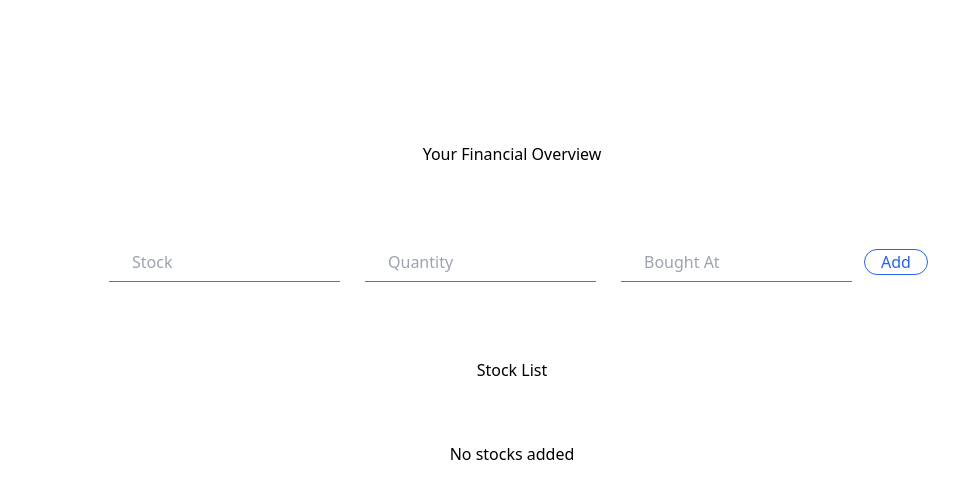
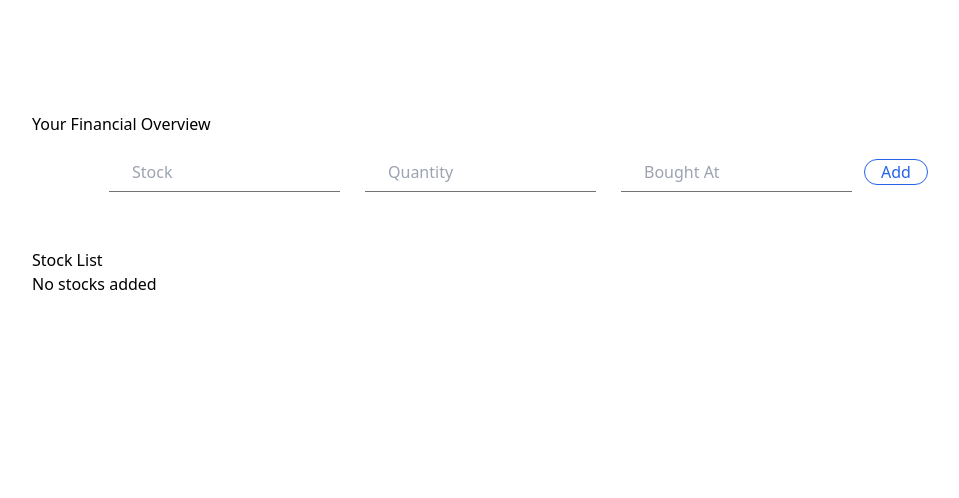
Before and after one commit to lesterc013/se100-capstone, a React (Vite) app: page / in a window 1280 px wide. Shown: the top 498 px of the page, without its empty margins (128-1087 px from the left). Built offline with nearby package versions, Linux system fonts and the light colour scheme.

Commit message:
Styling layout for small to large screens completed

```diff
--- a/src/App.jsx
+++ b/src/App.jsx
@@ -3,6 +3,7 @@ import StockForm from './components/StockForm'
 import StockList from './components/StockList'
 import { StockListContext } from './components/StockListContext'
 import MainTitle from './components/MainTitle'
+import SubTitle from './components/SubTitle'
 
 function AppTest() {
   const [stockSymbol, setStockSymbol] = useState('')
@@ -71,7 +72,7 @@ function AppTest() {
 
   return (
     <div className='h-screen'>
-      <div className='flex flex-col mt-28 h-3/6 items-center justify-evenly lg:h-96 lg:mt-28 lg:justify-around lg:items-center'>
+      <div className='flex flex-col mt-28 h-fit justify-start lg:items-start'>
         <MainTitle />
         <StockForm
           handleSubmit={handleSubmit}
@@ -82,9 +83,11 @@ function AppTest() {
           setQuantity={setQuantity}
           setPurchasePrice={setPurchasePrice}
         />
-        <h2>Stock List</h2>
+        <SubTitle />
         {stockList.length === 0 ? (
-          <div>No stocks added</div>
+          <div className='flex flex-col items-center lg:w-full lg:justify-center'>
+            <p className='lg:min-w-48 lg:w-3/4'>No stocks added</p>
+          </div>
         ) : (
           <StockListContext.Provider value={stockList}>
             <StockList />
--- a/src/components/MainTitle.jsx
+++ b/src/components/MainTitle.jsx
@@ -1,7 +1,9 @@
 const MainTitle = () => {
   return (
-    <div>
-      <h1>Your Financial Overview</h1>
+    <div className='flex w-full justify-center'>
+      <div className='flex justify-center lg:w-3/4 lg:justify-start'>
+        <h1>Your Financial Overview</h1>
+      </div>
     </div>
   )
 }
--- a/src/components/Stock.jsx
+++ b/src/components/Stock.jsx
@@ -4,12 +4,16 @@ const Stock = ({ stockRecord }) => {
   const currentPrice = stockRecord.currentPrice
   const profitLoss = currentPrice * quantity - purchasePrice * quantity
   return (
-    <div>
-      <div>Symbol: {stockRecord.stockSymbol}</div>
-      <div>Quantity: {quantity}</div>
-      <div>Purchase Price: {purchasePrice}</div>
-      <div>Current Price: {currentPrice}</div>
-      <div>Profit/Loss: {profitLoss.toFixed(2)}</div>
+    <div className='flex flex-col items-center lg:w-full lg:justify-center mt-4'>
+      <div className='min-w-48 lg:w-3/4 border-t border-black pt-1'>
+        Symbol: {stockRecord.stockSymbol}
+      </div>
+      <div className='min-w-48 lg:w-3/4'>Quantity: {quantity}</div>
+      <div className='min-w-48 lg:w-3/4'>Purchase Price: {purchasePrice}</div>
+      <div className='min-w-48 lg:w-3/4'>Current Price: {currentPrice}</div>
+      <div className='min-w-48 lg:w-3/4'>
+        Profit/Loss: {profitLoss.toFixed(2)}
+      </div>
     </div>
   )
 }
--- a/src/components/StockForm.jsx
+++ b/src/components/StockForm.jsx
@@ -11,7 +11,7 @@ const StockForm = props => {
 
   return (
     <form
-      className='flex flex-col items-center lg:w-full lg:flex-row lg:content-between lg:justify-center'
+      className='flex flex-col items-center lg:w-full lg:flex-row lg:justify-center'
       onSubmit={handleSubmit}
     >
       <div className='relative flex justify-center w-8/12 h-10 my-4 max-w-64'>
--- /dev/null
+++ b/src/components/SubTitle.jsx
@@ -0,0 +1,11 @@
+const SubTitle = () => {
+  return (
+    <div className='flex w-full justify-center mt-10'>
+      <div className='flex justify-center lg:w-3/4 lg:justify-start'>
+        <h2>Stock List</h2>
+      </div>
+    </div>
+  )
+}
+
+export default SubTitle
--- a/src/output.css
+++ b/src/output.css
@@ -583,6 +583,10 @@ video {
   margin-top: 7rem;
 }
 
+.mt-4 {
+  margin-top: 1rem;
+}
+
 .flex {
   display: flex;
 }
@@ -635,12 +639,42 @@ video {
   height: 50%;
 }
 
+.h-fit {
+  height: -moz-fit-content;
+  height: fit-content;
+}
+
 .w-8\/12 {
   width: 66.666667%;
 }
 
+.w-fit {
+  width: -moz-fit-content;
+  width: fit-content;
+}
+
+.w-6\/12 {
+  width: 50%;
+}
+
+.w-3\/12 {
+  width: 25%;
+}
+
+.w-full {
+  width: 100%;
+}
+
+.w-3\/4 {
+  width: 75%;
+}
+
 .min-w-16 {
   min-width: 4rem;
+}
+
+.min-w-48 {
+  min-width: 12rem;
 }
 
 .max-w-64 {
@@ -667,6 +701,14 @@ video {
   align-items: center;
 }
 
+.justify-normal {
+  justify-content: normal;
+}
+
+.justify-start {
+  justify-content: flex-start;
+}
+
 .justify-center {
   justify-content: center;
 }
@@ -691,6 +733,10 @@ video {
   align-self: center;
 }
 
+.justify-self-center {
+  justify-self: center;
+}
+
 .rounded-full {
   border-radius: 9999px;
 }
@@ -703,6 +749,10 @@ video {
   border-bottom-width: 1px;
 }
 
+.border-t {
+  border-top-width: 1px;
+}
+
 .border-blue-600 {
   --tw-border-opacity: 1;
   border-color: rgb(37 99 235 / var(--tw-border-opacity));
@@ -713,12 +763,21 @@ video {
   border-color: rgb(115 115 115 / var(--tw-border-opacity));
 }
 
+.border-black {
+  --tw-border-opacity: 1;
+  border-color: rgb(0 0 0 / var(--tw-border-opacity));
+}
+
 .bg-transparent {
   background-color: transparent;
 }
 
 .pt-10 {
   padding-top: 2.5rem;
+}
+
+.pt-1 {
+  padding-top: 0.25rem;
 }
 
 .align-middle {
@@ -859,6 +918,22 @@ video {
     width: 100%;
   }
 
+  .lg\:w-3\/4 {
+    width: 75%;
+  }
+
+  .lg\:w-6\/12 {
+    width: 50%;
+  }
+
+  .lg\:min-w-48 {
+    min-width: 12rem;
+  }
+
+  .lg\:max-w-5xl {
+    max-width: 64rem;
+  }
+
   .lg\:flex-row {
     flex-direction: row;
   }
@@ -871,8 +946,16 @@ video {
     align-content: space-around;
   }
 
+  .lg\:items-start {
+    align-items: flex-start;
+  }
+
   .lg\:items-center {
     align-items: center;
+  }
+
+  .lg\:justify-start {
+    justify-content: flex-start;
   }
 
   .lg\:justify-center {
@@ -887,7 +970,31 @@ video {
     justify-content: space-around;
   }
 
+  .lg\:justify-evenly {
+    justify-content: space-evenly;
+  }
+
+  .lg\:px-8 {
+    padding-left: 2rem;
+    padding-right: 2rem;
+  }
+
+  .lg\:px-14 {
+    padding-left: 3.5rem;
+    padding-right: 3.5rem;
+  }
+
   .lg\:pt-40 {
     padding-top: 10rem;
   }
 }
+
+@media (min-width: 1280px) {
+  .xl\:content-end {
+    align-content: flex-end;
+  }
+
+  .xl\:content-around {
+    align-content: space-around;
+  }
+}
```
